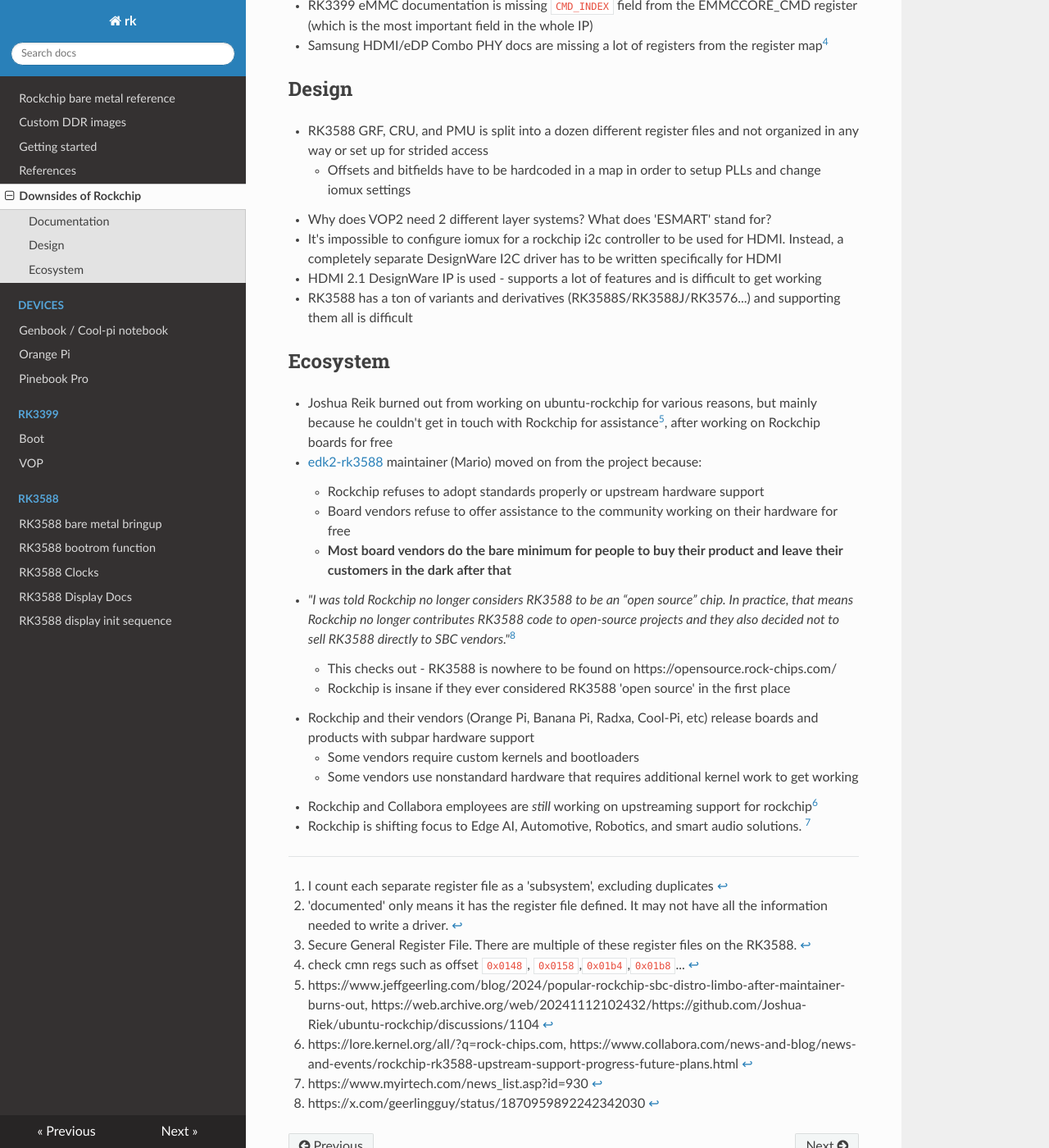
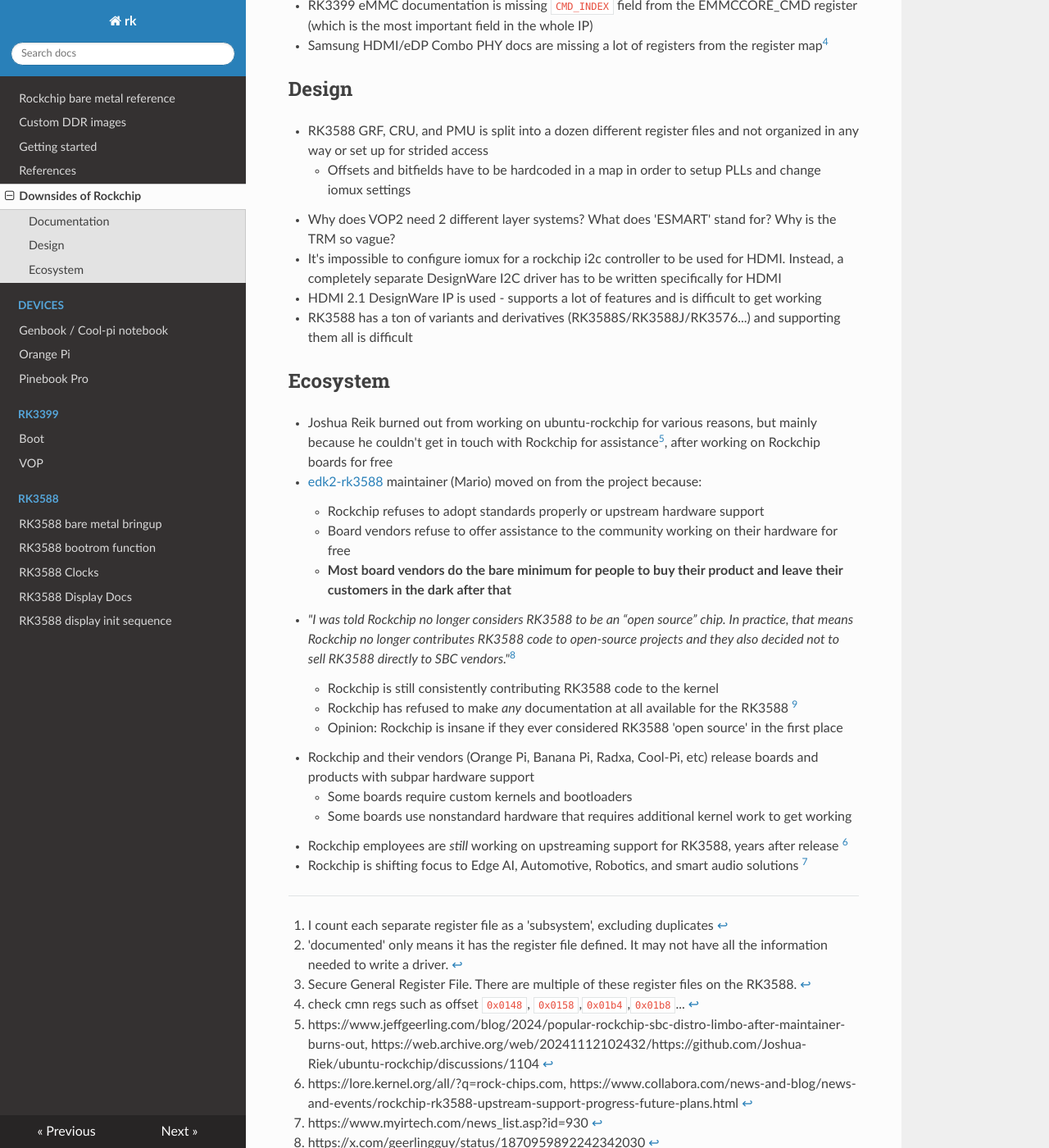
Before and after one commit to petabyt/rk, an MkDocs documentation site: the page built from docs/rockchip.md, in a window 1280 px wide and 1400 px high, scrolled down 389 px. Shown: the whole window at 82% size. Built offline with MkDocs 1.6.1, drawn with Linux system fonts in a browser that asks for light colours; nearby versions of some CDN libraries; some of the changed text lies outside the part shown.

Commit message:
update docs

```diff
--- a/docs/rockchip.md
+++ b/docs/rockchip.md
@@ -12,7 +12,7 @@
 ## Design
 - RK3588 GRF, CRU, and PMU is split into a dozen different register files and not organized in any way or set up for strided access
 	- Offsets and bitfields have to be hardcoded in a map in order to setup PLLs and change iomux settings
-- Why does VOP2 need 2 different layer systems? What does 'ESMART' stand for?
+- Why does VOP2 need 2 different layer systems? What does 'ESMART' stand for? Why is the TRM so vague?
 - It's impossible to configure iomux for a rockchip i2c controller to be used for HDMI. Instead, a completely separate DesignWare I2C driver has to be written specifically for HDMI
 - HDMI 2.1 DesignWare IP is used - supports a lot of features and is difficult to get working
 - RK3588 has a ton of variants and derivatives (RK3588S/RK3588J/RK3576...) and supporting them all is difficult
@@ -24,13 +24,14 @@
 	- Board vendors refuse to offer assistance to the community working on their hardware for free
 	- **Most board vendors do the bare minimum for people to buy their product and leave their customers in the dark after that**
 - *"I was told Rockchip no longer considers RK3588 to be an “open source” chip. In practice, that means Rockchip no longer contributes RK3588 code to open-source projects and they also decided not to sell RK3588 directly to SBC vendors."*[^8]
-	- This checks out - RK3588 is nowhere to be found on https://opensource.rock-chips.com/
-	- Rockchip is insane if they ever considered RK3588 'open source' in the first place
+	- Rockchip is still consistently contributing RK3588 code to the kernel
+	- Rockchip has refused to make *any* documentation at all available for the RK3588 [^9]
+	- Opinion: Rockchip is insane if they ever considered RK3588 'open source' in the first place
 - Rockchip and their vendors (Orange Pi, Banana Pi, Radxa, Cool-Pi, etc) release boards and products with subpar hardware support
-	- Some vendors require custom kernels and bootloaders
-	- Some vendors use nonstandard hardware that requires additional kernel work to get working
-- Rockchip and Collabora employees are *still* working on upstreaming support for rockchip[^6]
-- Rockchip is shifting focus to Edge AI, Automotive, Robotics, and smart audio solutions. [^7]
+	- Some boards require custom kernels and bootloaders
+	- Some boards use nonstandard hardware that requires additional kernel work to get working
+- Rockchip employees are *still* working on upstreaming support for RK3588, years after release [^6]
+- Rockchip is shifting focus to Edge AI, Automotive, Robotics, and smart audio solutions [^7]
 
 [^1]: I count each separate register file as a 'subsystem', excluding duplicates
 [^2]: 'documented' only means it has the register file defined. It may not have all the information needed to write a driver.
@@ -40,3 +41,4 @@
 [^6]: https://lore.kernel.org/all/?q=rock-chips.com, https://www.collabora.com/news-and-blog/news-and-events/rockchip-rk3588-upstream-support-progress-future-plans.html
 [^7]: https://www.myirtech.com/news_list.asp?id=930
 [^8]: https://x.com/geerlingguy/status/1870959892242342030
+[^9]: Search 'rk3588' on https://opensource.rock-chips.com/
```
Also changed, not shown: docs/custom_ddr_image.md (+7 -5 lines).
